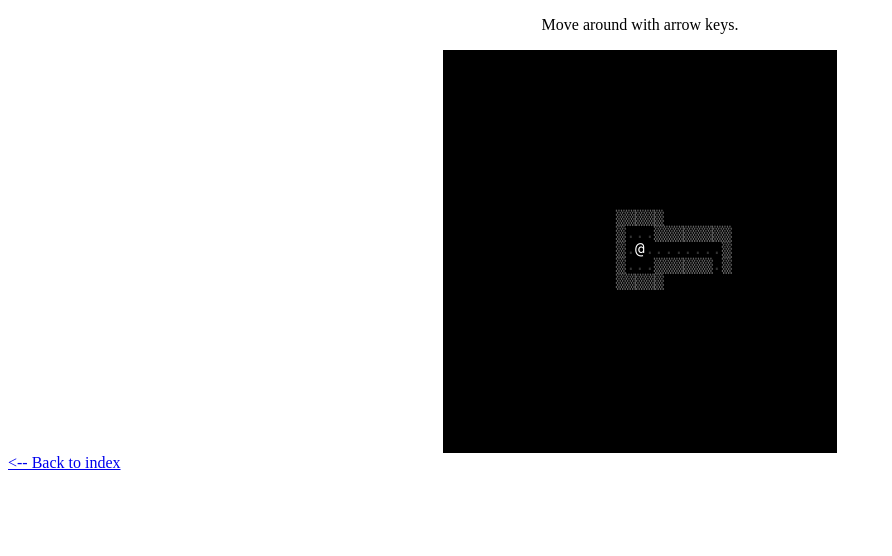
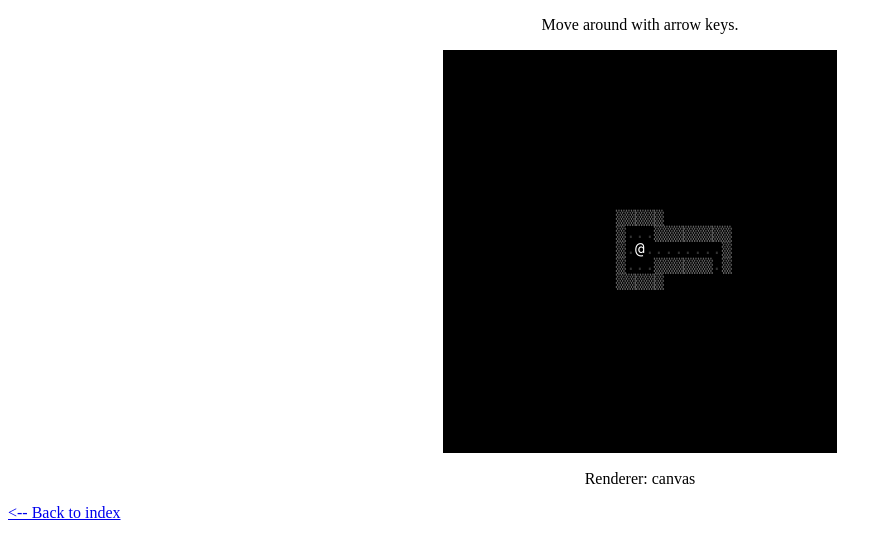
Before and after one commit to tapio/unicodetiles.js, a plain HTML site: page examples/03-fov-dungeon.html in a window 1280 px wide. Shown: the whole page, without its empty margins (0-892 px from the left). Drawn offline with Linux system fonts and the light colour scheme; files that its build step writes are made by us from their sources.

Commit message:
Display renderer in examples.

```diff
--- a/examples/03-fov-dungeon.html
+++ b/examples/03-fov-dungeon.html
@@ -24,6 +24,8 @@
 		<div id="game">Enable JavaScript and reload the page.</div>
 	</div>
 
+	<p class="centerer">Renderer: <span id="renderer"></span></p>
+
 	<a class="backlink" href="index.html">&lt;-- Back to index</a>
 
 </body>
--- a/examples/simple-dungeon.js
+++ b/examples/simple-dungeon.js
@@ -80,6 +80,8 @@ function initSimpleDungeon() {
 	term = new ut.Viewport(document.getElementById("game"), 41, 25);
 	// Initialize Engine, i.e. the Tile manager
 	eng = new ut.Engine(term, getDungeonTile, map[0].length, map.length);
+	// Display renderer
+	document.getElementById("renderer").innerHTML = term.getRendererString();
 	// Initialize input
 	ut.initInput(onKeyDown);
 }
```
Also changed, not shown: examples/01-minimal.html (+5 -0 lines), examples/02-simple-dungeon.html (+2 -0 lines), examples/04-shader-lighting.html (+2 -0 lines), examples/05-infinite-forest.html (+2 -0 lines).
